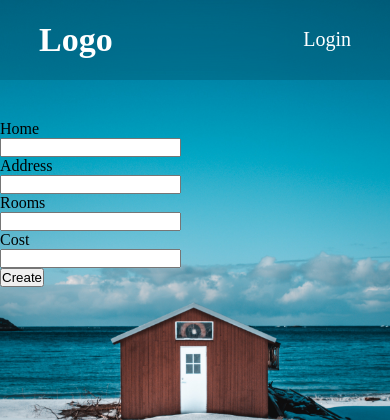
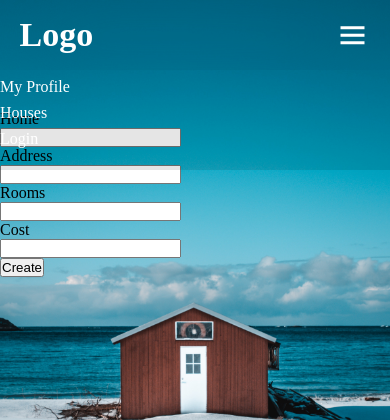
Before and after one commit to benshabbat/NadlanPhp, a PHP site: page /index.php in a window 390 px wide. Shown: the top 420 px of the page. Run offline with PHP 8.4, Linux system fonts and the light colour scheme.

Commit message:
create nav for responsible

```diff
--- a/css/style.css
+++ b/css/style.css
@@ -39,10 +39,39 @@ body {
   margin-left: 10px;
 }
 .icons {
+  position: absolute;
   font-size: 36px;
   color: white;
   cursor: pointer;
   display: none;
+  right: 5%;
+}
+
+@media (max-width: 992px) {
+  .header {
+    padding: 1rem 5%;
+  }
+}
+
+@media (max-width: 768px) {
+  .icons {
+    display: inline-flex;
+  }
+  .navbar {
+    position:absolute;
+    top: 100%;
+    left: 0;
+    width: 100%;
+    height: 100px;
+    background: rgba(0, 0, 0, 0.1);
+    backdrop-filter: blur(50px);
+  }
+  .navbar a{
+    display: block;
+    font-size: 16px;
+    margin: 8px 0;
+    /* text-align: center; */
+  }
 }
 
 .form {
--- a/inc/header.php
+++ b/inc/header.php
@@ -16,6 +16,8 @@
       <i class='bx bx-menu'></i>
     </label>
     <nav class="navbar">
+      <a href="login.php">My Profile</a>
+      <a href="login.php">Houses</a>
       <a href="login.php">Login</a>
     </nav>
   </header>
```
